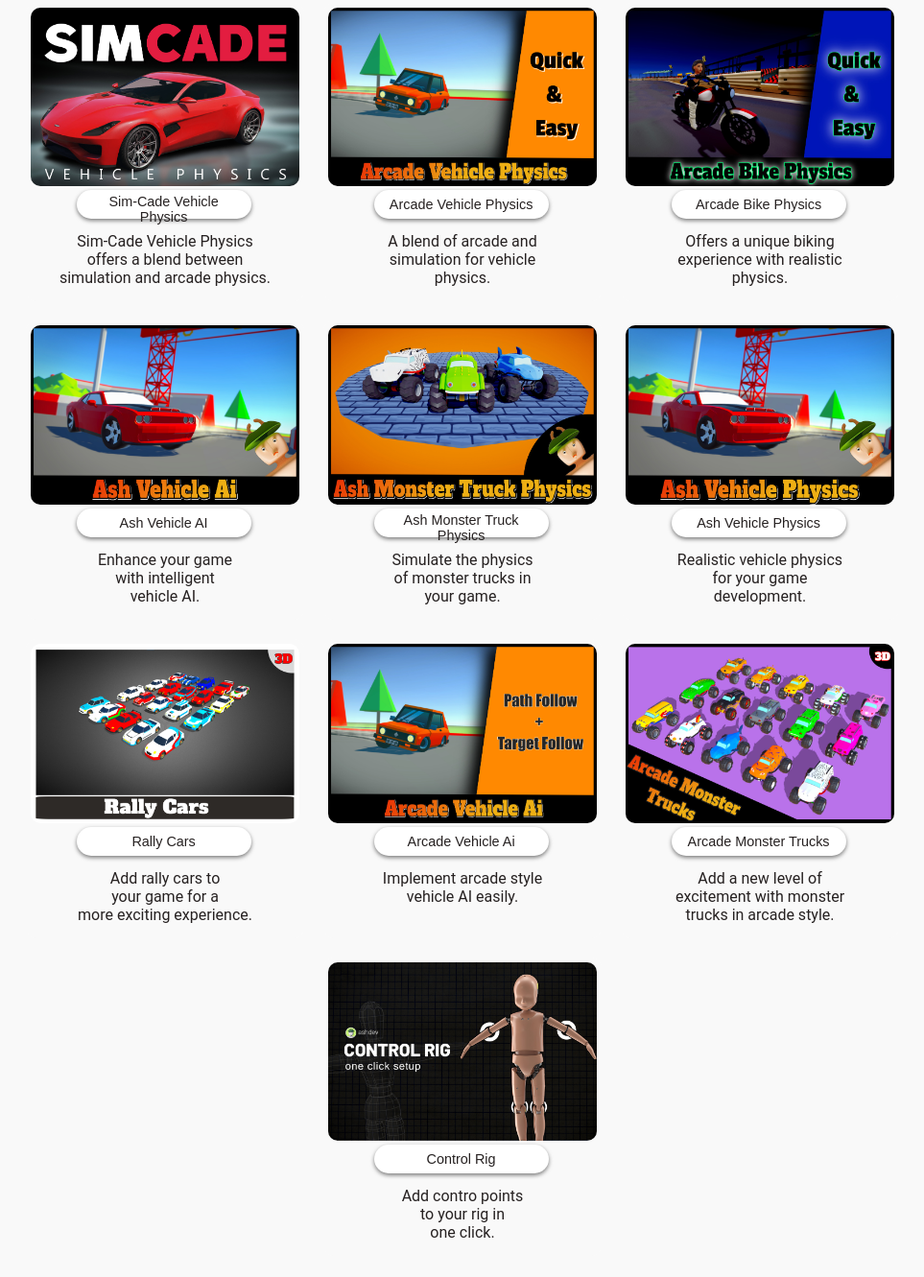
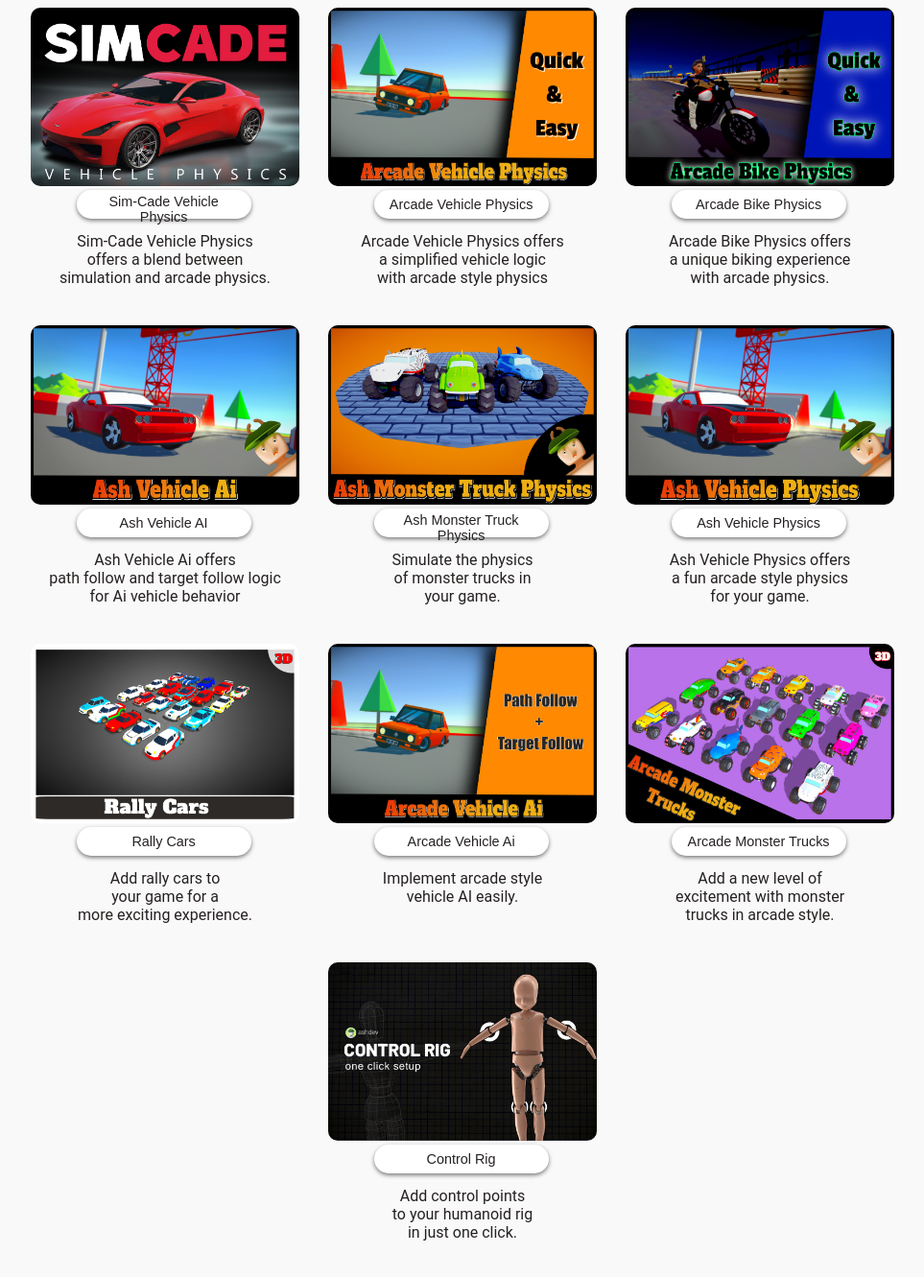
Before and after one commit to ashdev18/Portfolio, a plain HTML site: page index.html in a window 1280 px wide. Shown: the part 623-1954 px from the top of the page at 96% size, without its empty margins (158-1121 px from the left). Drawn offline with Linux system fonts and the light colour scheme.

Commit message:
Update index.html

```diff
--- a/index.html
+++ b/index.html
@@ -35,21 +35,21 @@
         <div class="asset-card">
             <img src="images/Arcade Vehicle Physcis.jpg" alt="Arcade Vehicle Physics">
             <button class="link_tab_button" onclick="document.location='https://assetstore.unity.com/packages/tools/physics/arcade-vehicle-physics-193251'"> Arcade Vehicle Physics</button>
-            <p>A blend of arcade and <br>simulation for vehicle <br> physics.</p>
+            <p>Arcade Vehicle Physics offers <br> a simplified vehicle logic <br> with arcade style physics</p>
         </div>
 
         <!-- Arcade Bike Physics -->
         <div class="asset-card">
             <img src="images/Arcade Bike Physics.jpg" alt="Arcade Bike Physics">
             <button class="link_tab_button" onclick="document.location='https://assetstore.unity.com/packages/tools/physics/arcade-bike-physics-224528'"> Arcade Bike Physics</button>
-            <p>Offers a unique biking <br> experience with realistic <br> physics.</p>
+            <p>Arcade Bike Physics offers <br> a unique biking experience <br> with arcade physics.</p>
         </div>
 
         <!-- Ash Vehicle AI -->
         <div class="asset-card">
             <img src="images/Ash Vehicle Ai.jpg" alt="Ash Vehicle AI">
             <button class="link_tab_button" onclick="document.location='https://assetstore.unity.com/packages/tools/behavior-ai/ash-vehicle-ai-200028'"> Ash Vehicle AI</button>
-            <p>Enhance your game <br> with intelligent <br> vehicle AI.</p>
+            <p>Ash Vehicle Ai offers <br> path follow and target follow logic <br> for Ai vehicle behavior</p>
         </div>
 
         <!-- Ash Monster Truck Physics -->
@@ -63,7 +63,7 @@
         <div class="asset-card">
             <img src="images/Ash Vehicle Physics.jpg" alt="Ash Vehicle Physics">
             <button class="link_tab_button" onclick="document.location='https://assetstore.unity.com/packages/tools/physics/ash-vehicle-physics-187803'"> Ash Vehicle Physics</button>
-            <p>Realistic vehicle physics<br> for your game <br>development.</p>
+            <p>Ash Vehicle Physics offers <br> a fun arcade style physics<br> for your game.</p>
         </div>
 
         <!-- Rally Cars -->
@@ -91,7 +91,7 @@
         <div class="asset-card">
             <img src="images/Control Rig.jpg" alt="Control Rig">
             <button class="link_tab_button" onclick="document.location='https://assetstore.unity.com/packages/tools/animation/control-rig-249848'"> Control Rig</button>
-            <p>Add contro points <br>to your rig in<br> one click.</p>
+            <p>Add control points <br>to your humanoid rig<br> in just one click.</p>
         </div>
 
     </section>
```
